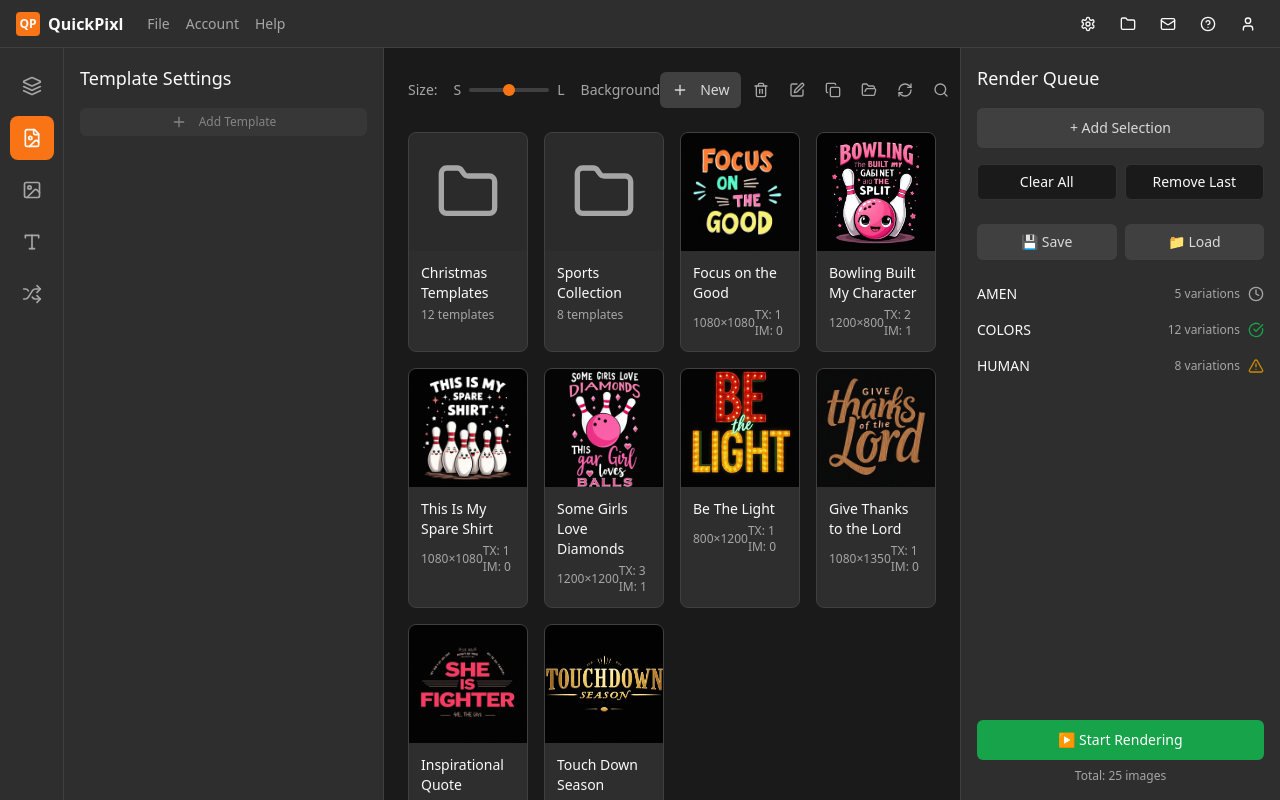
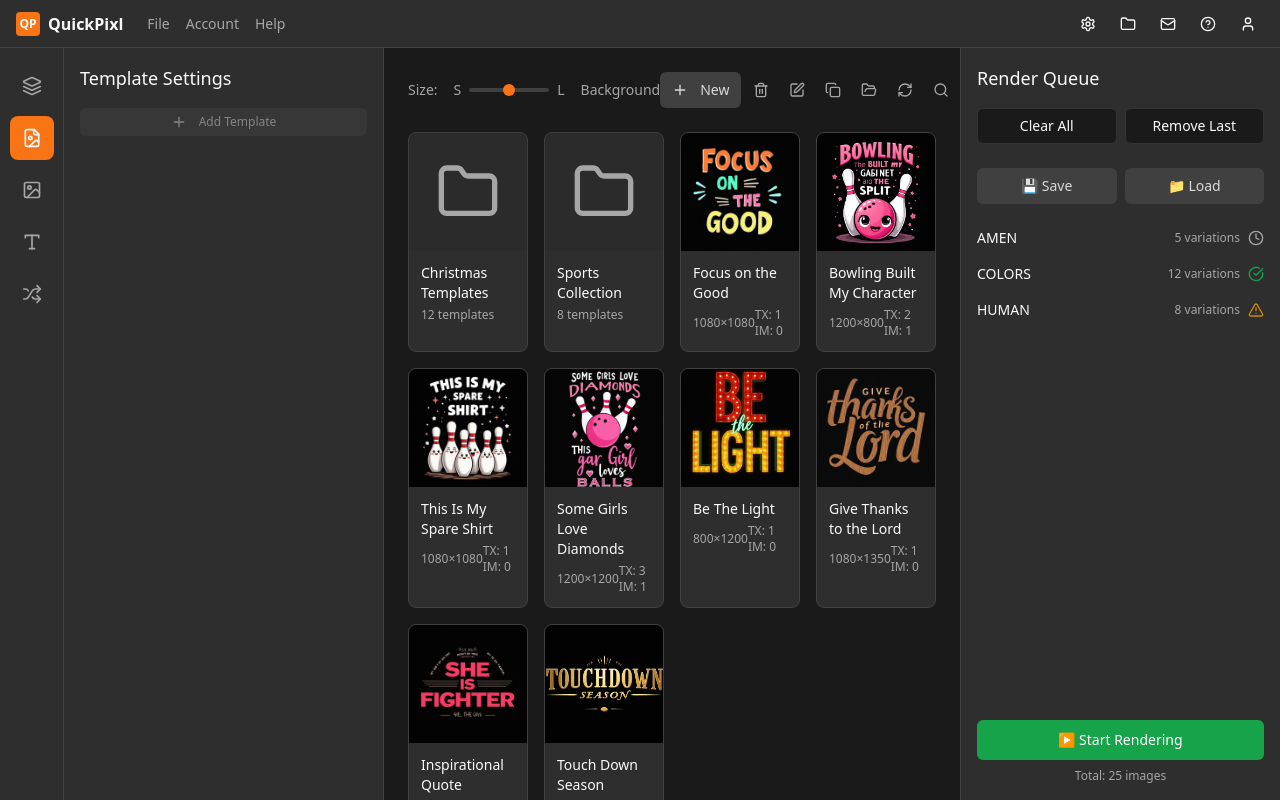
Before and after one commit to qminati/quickpixl-template-ui, a React (Vite) app: page / in a window 1280 px wide. Built offline with nearby package versions, Linux system fonts and the light colour scheme.

Commit message:
Remove "Add Selection" button
Removed the "Add Selection" button from the render queue section.

```diff
--- a/src/components/QuickPixl.tsx
+++ b/src/components/QuickPixl.tsx
@@ -1120,13 +1120,6 @@ const QuickPixl = () => {
         <div className="w-80 bg-panel border-l border-panel-border p-4 flex flex-col">
           <div className="flex-1">
             <h3 className="text-lg font-medium text-foreground mb-4">Render Queue</h3>
-            <Button
-              className="w-full mb-4"
-              variant="secondary"
-              onClick={() => console.log('Add Selection')}
-            >
-              + Add Selection
-            </Button>
             <div className="flex space-x-2 mb-6">
               <Button
                 variant="outline"
```
